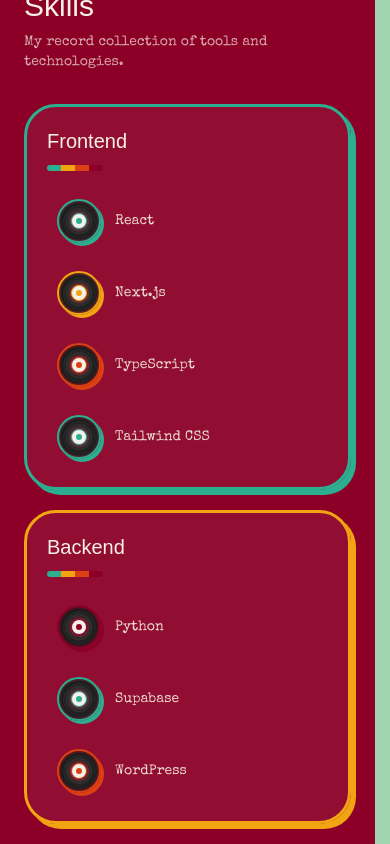
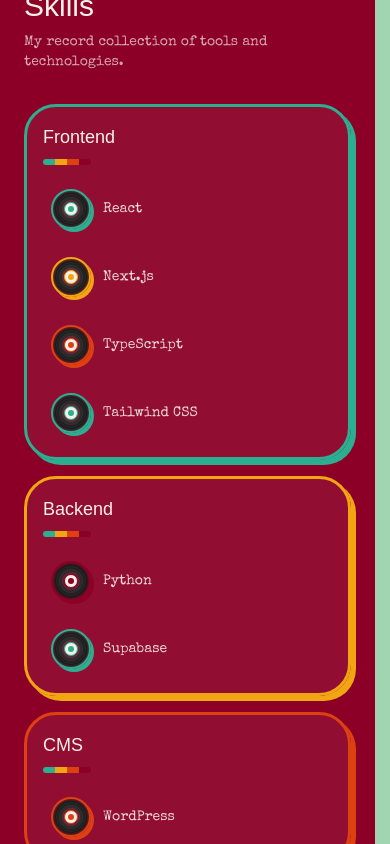
Before and after one commit to DeghneG/gab.io, a Next.js app: page / in a window 390 px wide. Shown: the part 2480-3324 px from the top of the page. Built offline with nearby package versions, Linux system fonts and the light colour scheme; a web font is replaced by a local one.

Commit message:
Your descriptive message here

```diff
--- a/src/components/sections/Skills.tsx
+++ b/src/components/sections/Skills.tsx
@@ -109,13 +109,13 @@
       onFocus={handleMouseEnter}
       onBlur={handleMouseLeave}
       tabIndex={0}
-      className="flex flex-row items-center gap-3.5 cursor-pointer py-2 px-2.5 rounded-xl transition-colors duration-150 hover:bg-white/10 outline-none focus-visible:ring-2 focus-visible:ring-mustard select-none"
+      className="flex flex-row items-center gap-3 cursor-pointer py-2 px-2 xl:px-2.5 rounded-xl transition-colors duration-150 hover:bg-white/10 outline-none focus-visible:ring-2 focus-visible:ring-mustard select-none"
     >
       {/* Vinyl disc */}
       <div
         ref={discRef}
         className="
-          relative w-11 h-11 md:w-12 md:h-12 shrink-0
+          relative w-10 h-10 xl:w-11 xl:h-11 shrink-0
           rounded-full
           border-2
           flex items-center justify-center
@@ -132,7 +132,7 @@
         {/* Center label hole */}
         <div
           className="
-            w-4 h-4
+            w-3.5 h-3.5 xl:w-4 xl:h-4
             rounded-full bg-cream
             border-[1.5px]
             flex items-center justify-center
@@ -147,15 +147,15 @@
 
         {/* Groove lines */}
         <div
-          className="absolute inset-[3.5px] rounded-full border border-white/5 pointer-events-none"
+          className="absolute inset-[3px] rounded-full border border-white/5 pointer-events-none"
           aria-hidden="true"
         />
         <div
-          className="absolute inset-[7px] rounded-full border border-white/5 pointer-events-none"
+          className="absolute inset-[6px] rounded-full border border-white/5 pointer-events-none"
           aria-hidden="true"
         />
         <div
-          className="absolute inset-[10.5px] rounded-full border border-white/5 pointer-events-none"
+          className="absolute inset-[9px] rounded-full border border-white/5 pointer-events-none"
           aria-hidden="true"
         />
       </div>
@@ -163,7 +163,7 @@
       {/* Skill name */}
       <span
         ref={labelRef}
-        className="text-sm md:text-base font-medium text-cream/90 select-none transition-colors duration-150"
+        className="text-sm font-medium text-cream/90 select-none transition-colors duration-150"
         style={{ fontFamily: "var(--font-body)", willChange: "transform" }}
       >
         {skill.name}
@@ -220,28 +220,28 @@
         </p>
 
         {/* Category Cards Grid */}
-        <div className="grid grid-cols-1 sm:grid-cols-2 lg:grid-cols-4 gap-5 lg:gap-6 items-stretch">
+        <div className="grid grid-cols-1 sm:grid-cols-2 lg:grid-cols-5 gap-4 xl:gap-5 items-stretch">
           {(() => {
             let discCounter = 0;
             return skillCategories.map((category) => (
               <div
                 key={category.category}
-                className="bg-white/5 border-[3px] rounded-2xl md:rounded-3xl p-5 lg:p-6 flex flex-col relative overflow-hidden"
+                className="bg-white/5 border-[3px] rounded-2xl xl:rounded-3xl p-4 xl:p-5 flex flex-col relative overflow-hidden last:sm:col-span-2 last:lg:col-span-1 last:sm:max-w-md last:sm:mx-auto last:sm:w-full last:lg:max-w-none"
                 style={{
                   borderColor: colorHex[category.accent],
                   boxShadow: `5px 5px 0 0 ${colorHex[category.accent]}`,
                 }}
               >
                 {/* Card Header */}
-                <div className="mb-5 relative z-10">
+                <div className="mb-4 relative z-10">
                   <h3
-                    className="text-xl lg:text-2xl text-cream"
+                    className="text-lg xl:text-xl text-cream"
                     style={{ fontFamily: "var(--font-display)" }}
                   >
                     {category.category}
                   </h3>
                   {/* Decorative stripe under heading */}
-                  <div className="h-1.5 w-14 mt-2.5 rounded-full flex overflow-hidden">
+                  <div className="h-1.5 w-12 mt-2 rounded-full flex overflow-hidden">
                     <div className="flex-1" style={{ backgroundColor: colorHex.teal }}></div>
                     <div className="flex-1" style={{ backgroundColor: colorHex.mustard }}></div>
                     <div className="flex-1" style={{ backgroundColor: colorHex.orange }}></div>
@@ -250,7 +250,7 @@
                 </div>
 
                 {/* Skills Inner List */}
-                <div className="flex flex-col gap-3 md:gap-3.5 relative z-10">
+                <div className="flex flex-col gap-3 relative z-10">
                   {category.skills.map((skill) => {
                     const i = discCounter++;
                     return (
--- a/src/data/content.ts
+++ b/src/data/content.ts
@@ -95,12 +95,18 @@
     skills: [
       { name: "Python", color: "wine" },
       { name: "Supabase", color: "teal" },
+    ],
+  },
+  {
+    category: "CMS",
+    accent: "orange",
+    skills: [
       { name: "WordPress", color: "orange" },
     ],
   },
   {
     category: "Developer Tools",
-    accent: "orange",
+    accent: "wine",
     skills: [
       { name: "GitHub", color: "mustard" },
       { name: "Vercel", color: "mustard" },
```
